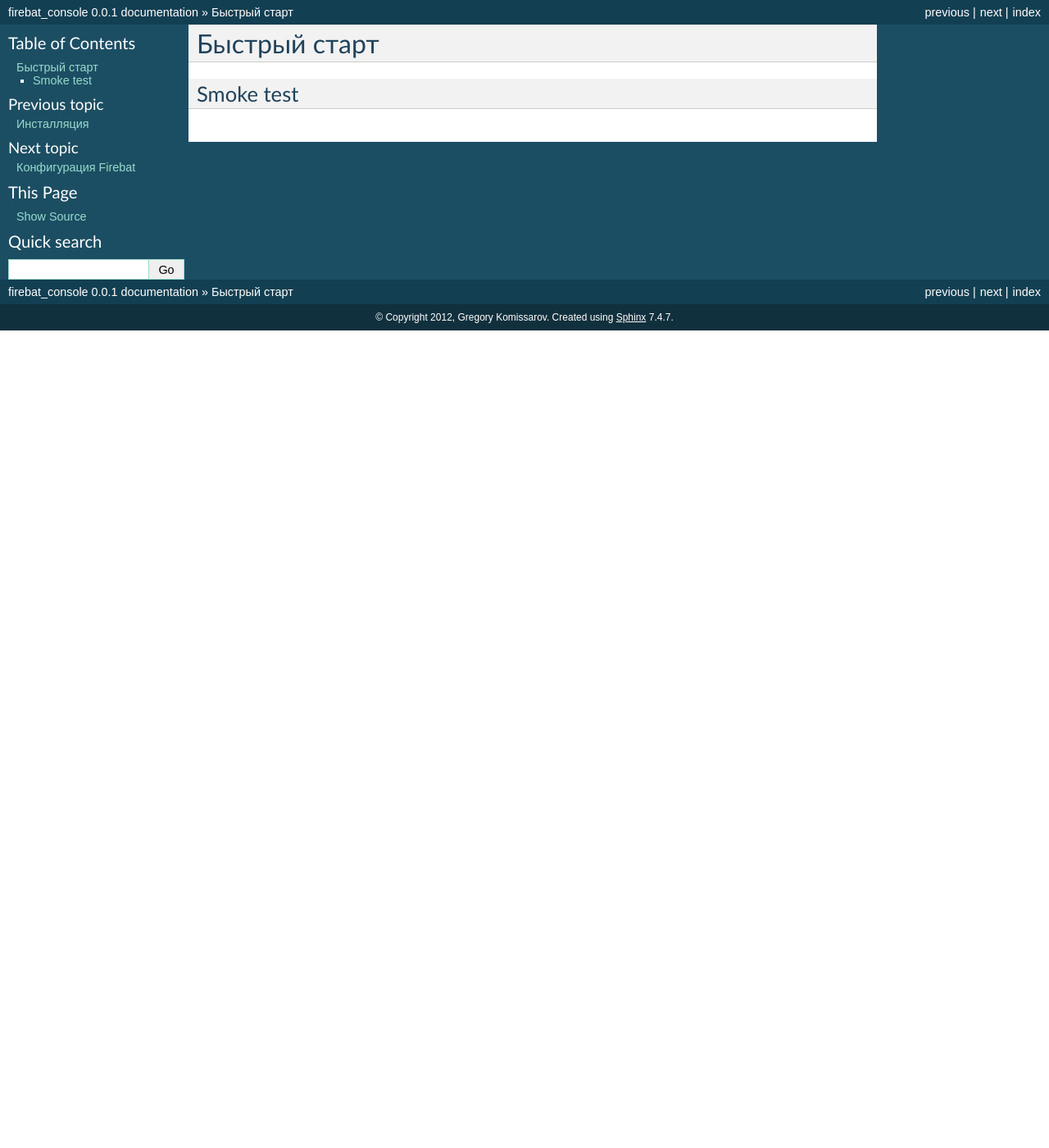
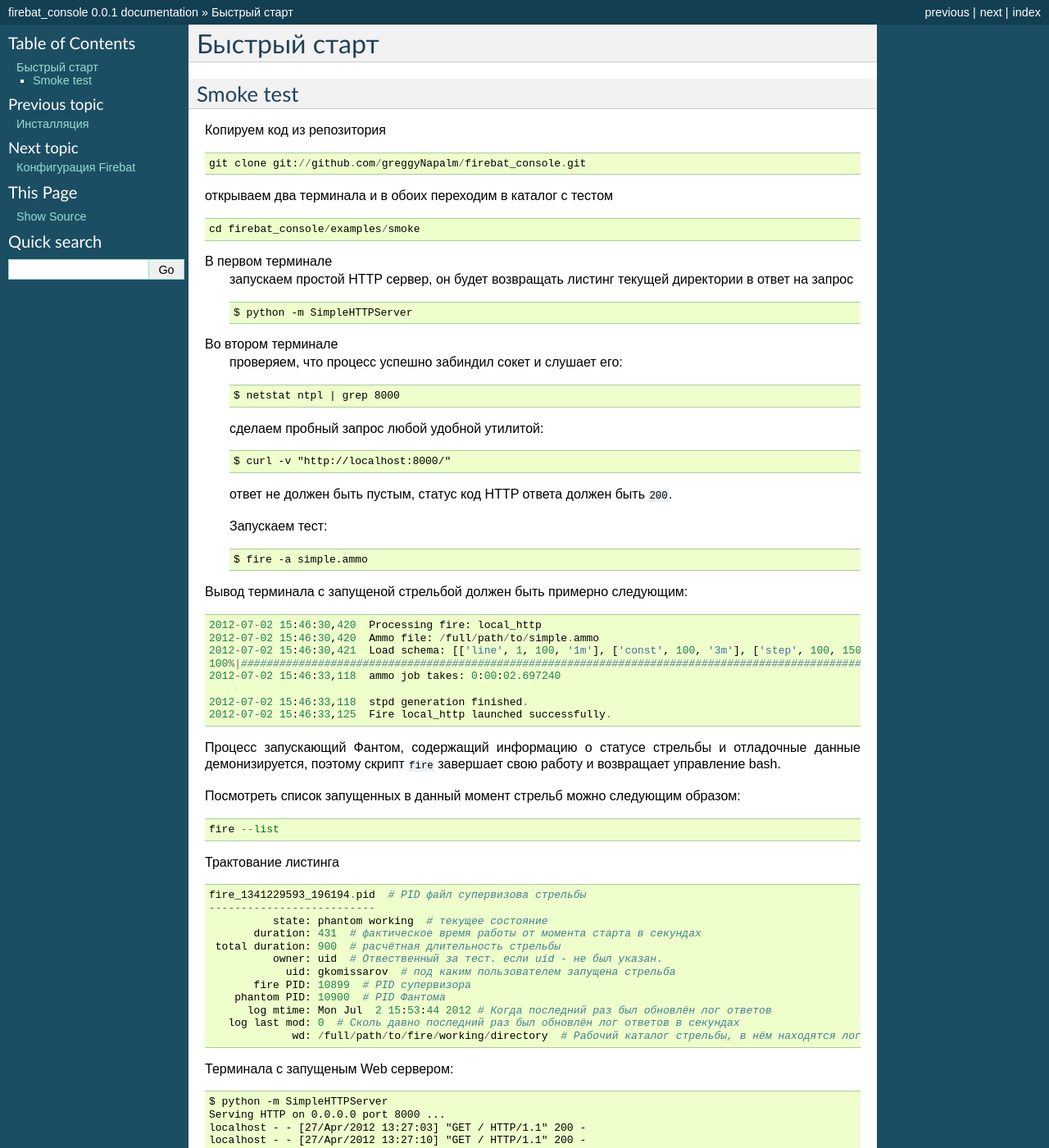
Before and after one commit to greggyNapalm/firebat-console, a Sphinx documentation site: the page built from docs/quickstart.rst, in a window 1280 px wide and 1400 px high. Shown: the whole window at 82% size. Built offline with Sphinx 7.4.7, drawn with Linux system fonts in a browser that asks for light colours; some of the changed text lies outside the part shown.

Commit message:
ru_sphinx_doc: добавил описание первого примера

```diff
--- a/docs/quickstart.rst
+++ b/docs/quickstart.rst
@@ -4,3 +4,87 @@
 
 Smoke test
 ==========
+Копируем код из репозитория
+::
+
+    git clone git://github.com/greggyNapalm/firebat_console.git
+
+открываем два терминала и в обоих переходим в каталог с тестом
+::
+
+    cd firebat_console/examples/smoke
+
+В первом терминале
+    запускаем простой HTTP сервер, он будет возвращать листинг текущей директории в ответ на запрос
+    ::
+
+        $ python -m SimpleHTTPServer
+
+Во втором терминале
+    проверяем, что процесс успешно забиндил сокет и слушает его:
+    ::
+
+        $ netstat ntpl | grep 8000
+
+    сделаем пробный запрос любой удобной утилитой:
+    ::
+
+        $ curl -v "http://localhost:8000/"
+
+    ответ не должен быть пустым, статус код HTTP ответа должен быть ``200``.
+
+    Запускаем тест:
+    ::
+
+        $ fire -a simple.ammo
+
+Вывод терминала с запущеной стрельбой должен быть примерно следующим:
+::
+
+    2012-07-02 15:46:30,420  Processing fire: local_http
+    2012-07-02 15:46:30,420  Ammo file: /full/path/to/simple.ammo
+    2012-07-02 15:46:30,421  Load schema: [['line', 1, 100, '1m'], ['const', 100, '3m'], ['step', 100, 150, 5, '1m']]
+    100%|######################################################################################################|Time:
+    2012-07-02 15:46:33,118  ammo job takes: 0:00:02.697240
+
+    2012-07-02 15:46:33,118  stpd generation finished.
+    2012-07-02 15:46:33,125  Fire local_http launched successfully.
+
+Процесс запускающий Фантом, содержащий информацию о статусе стрельбы и отладочные данные демонизируется, поэтому скрипт ``fire`` завершает свою работу и возвращает управление bash.
+
+Посмотреть список запущенных в данный момент стрельб можно следующим образом:
+::
+
+    fire --list
+
+
+Трактование листинга
+::
+
+    fire_1341229593_196194.pid  # PID файл супервизова стрельбы
+    --------------------------
+              state: phantom working  # текущее состояние
+           duration: 431  # фактическое время работы от момента старта в секундах
+     total duration: 900  # расчётная длительность стрельбы
+              owner: uid  # Отвественный за тест. если uid - не был указан.
+                uid: gkomissarov  # под каким пользователем запущена стрельба
+           fire PID: 10899  # PID супервизора
+        phantom PID: 10900  # PID Фантома
+          log mtime: Mon Jul  2 15:53:44 2012 # Когда последний раз был обновлён лог ответов
+       log last mod: 0  # Сколь давно последний раз был обновлён лог ответов в секундах
+                 wd: /full/path/to/fire/working/directory  # Рабочий каталог стрельбы, в нём находятся логи и результаты
+
+Терминала с запущеным Web сервером:
+::
+
+    $ python -m SimpleHTTPServer
+    Serving HTTP on 0.0.0.0 port 8000 ...
+    localhost - - [27/Apr/2012 13:27:03] "GET / HTTP/1.1" 200 -
+    localhost - - [27/Apr/2012 13:27:10] "GET / HTTP/1.1" 200 -
+
+
+После завершения стрельбы мы получим результаты в рабочем каталоге и сможем построить на их основе графики и таблицы.
+
+Для детального разбора результатов можно обратиться к разделу `Анализ выходных данных`_.
+
+.. _Анализ выходных данных: http://phantom-doc-ru.readthedocs.org/en/latest/analyzing_result_data.html
```
